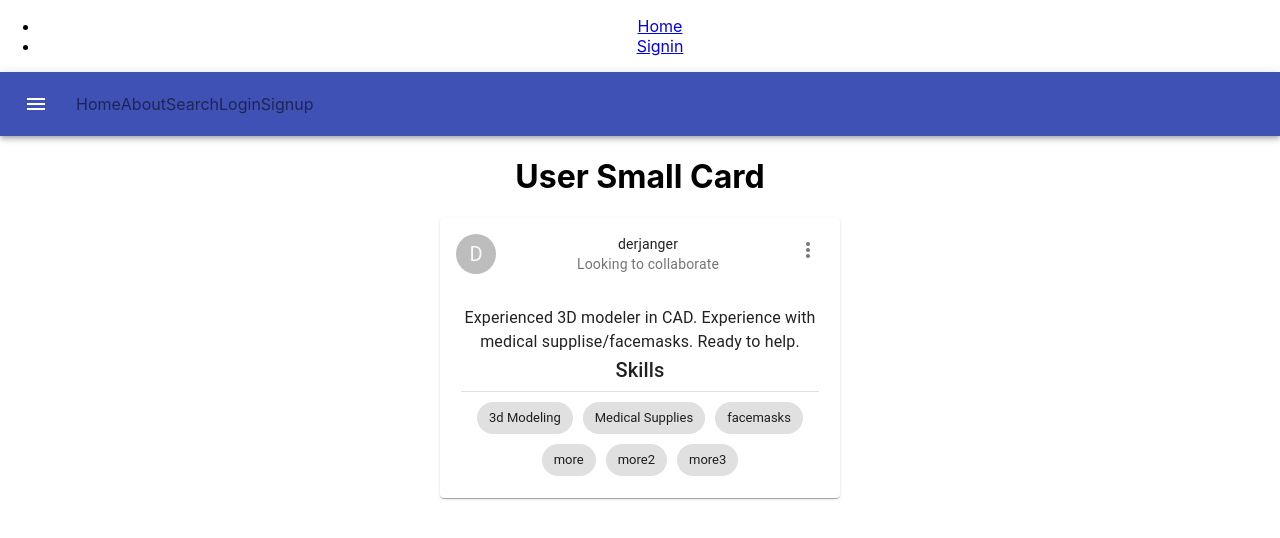
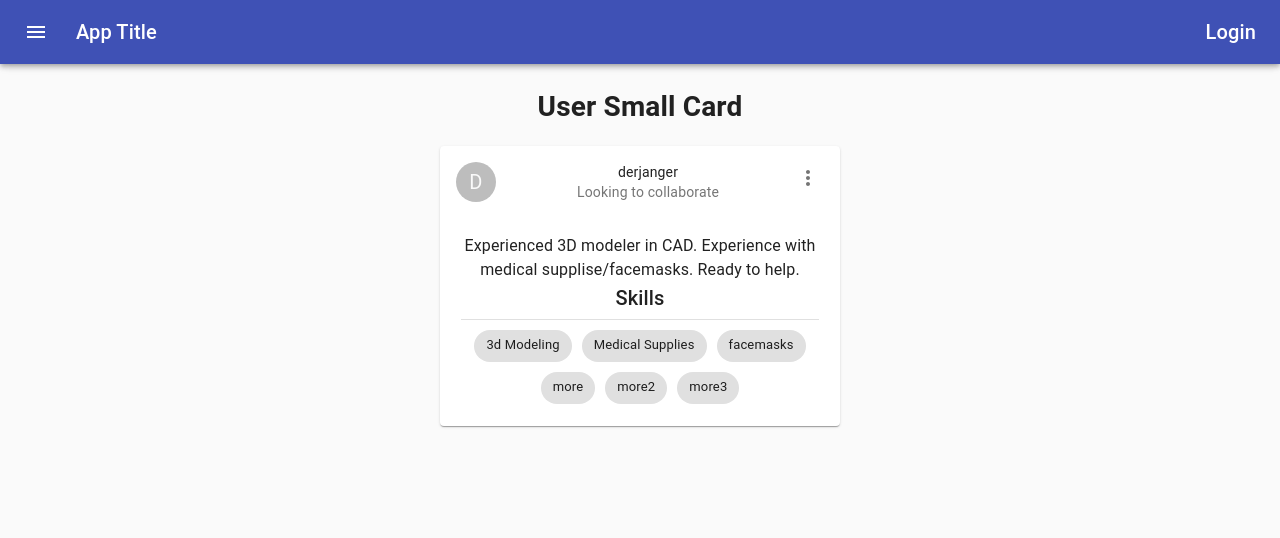
Before and after one commit to crowdsourcemedical/volunteer-database, a React (Create React App) app in the folder frontend/: page /storybook in a window 1280 px wide. Shown: the top 538 px of the page. Built offline with nearby package versions, Linux system fonts and the light colour scheme.

Commit message:
split out auth links from page links, move links into drawer component

```diff
--- a/frontend/src/components/navbar.js
+++ b/frontend/src/components/navbar.js
@@ -1,41 +1,154 @@
 import React from 'react';
-import { makeStyles } from '@material-ui/core/styles';
+import clsx from 'clsx';
+import { makeStyles, useTheme } from '@material-ui/core/styles';
+import Drawer from '@material-ui/core/Drawer';
+import CssBaseline from '@material-ui/core/CssBaseline';
 import AppBar from '@material-ui/core/AppBar';
 import Toolbar from '@material-ui/core/Toolbar';
-import Link from '@material-ui/core/Link';
+import List from '@material-ui/core/List';
+import Typography from '@material-ui/core/Typography';
+import Divider from '@material-ui/core/Divider';
 import IconButton from '@material-ui/core/IconButton';
 import MenuIcon from '@material-ui/icons/Menu';
-import { PAGE_LINKS_LIST } from '../constants.js';
+import ChevronLeftIcon from '@material-ui/icons/ChevronLeft';
+import ChevronRightIcon from '@material-ui/icons/ChevronRight';
+import ListItem from '@material-ui/core/ListItem';
+import ListItemText from '@material-ui/core/ListItemText';
+import Link from '@material-ui/core/Link';
+
+import { PAGE_LINKS_LIST, LOGIN_PAGE_LINK } from '../constants.js';
+
+const drawerWidth = 240;
+
+const ListItemLink = props => <ListItem button component="a" {...props} />;
 
 const useStyles = makeStyles(theme => ({
 	root: {
-		flexGrow: 1,
+		display: 'flex',
+	},
+	appBar: {
+		transition: theme.transitions.create(['margin', 'width'], {
+			easing: theme.transitions.easing.sharp,
+			duration: theme.transitions.duration.leavingScreen,
+		}),
+	},
+	appBarShift: {
+		width: `calc(100% - ${drawerWidth}px)`,
+		marginLeft: drawerWidth,
+		transition: theme.transitions.create(['margin', 'width'], {
+			easing: theme.transitions.easing.easeOut,
+			duration: theme.transitions.duration.enteringScreen,
+		}),
+	},
+	authLink: {
+		marginLeft: 'auto',
+		color: 'inherit',
 	},
 	menuButton: {
 		marginRight: theme.spacing(2),
 	},
-	title: {
+	hide: {
+		display: 'none',
+	},
+	drawer: {
+		width: drawerWidth,
+		flexShrink: 0,
+	},
+	drawerPaper: {
+		width: drawerWidth,
+	},
+	drawerHeader: {
+		display: 'flex',
+		alignItems: 'center',
+		padding: theme.spacing(0, 1),
+		// necessary for content to be below app bar
+		...theme.mixins.toolbar,
+		justifyContent: 'flex-end',
+	},
+	content: {
 		flexGrow: 1,
+		padding: theme.spacing(3),
+		transition: theme.transitions.create('margin', {
+			easing: theme.transitions.easing.sharp,
+			duration: theme.transitions.duration.leavingScreen,
+		}),
+		marginLeft: -drawerWidth,
+	},
+	contentShift: {
+		transition: theme.transitions.create('margin', {
+			easing: theme.transitions.easing.easeOut,
+			duration: theme.transitions.duration.enteringScreen,
+		}),
+		marginLeft: 0,
 	},
 }));
 
 const NavBar = () => {
 	const classes = useStyles();
+	const theme = useTheme();
+	const [open, setOpen] = React.useState(false);
+
+	const handleDrawerOpen = () => {
+		setOpen(true);
+	};
+
+	const handleDrawerClose = () => {
+		setOpen(false);
+	};
+
 	return (
 		<div className={classes.root}>
-			<AppBar position="static">
+			<CssBaseline />
+			<AppBar
+				position="fixed"
+				className={clsx(classes.appBar, {
+					[classes.appBarShift]: open,
+				})}
+			>
 				<Toolbar>
-					<IconButton edge="start" className={classes.menuButton} color="inherit" aria-label="menu">
+					<IconButton
+						color="inherit"
+						aria-label="open drawer"
+						onClick={handleDrawerOpen}
+						edge="start"
+						className={clsx(classes.menuButton, open && classes.hide)}
+					>
 						<MenuIcon />
 					</IconButton>
+					<Typography variant="h6" noWrap>
+						App Title
+					</Typography>
+					<Link href={LOGIN_PAGE_LINK.path} className={classes.authLink}>
+						<Typography variant="h6" noWrap>
+							{LOGIN_PAGE_LINK.name}
+						</Typography>
+					</Link>
+				</Toolbar>
+			</AppBar>
+			<Drawer
+				className={classes.drawer}
+				anchor="left"
+				open={open}
+				classes={{
+					paper: classes.drawerPaper,
+				}}
+			>
+				<div className={classes.drawerHeader}>
+					<IconButton onClick={handleDrawerClose}>
+						{theme.direction === 'ltr' ? <ChevronLeftIcon /> : <ChevronRightIcon />}
+					</IconButton>
+				</div>
+				<Divider />
+				<List>
 					{PAGE_LINKS_LIST &&
 						PAGE_LINKS_LIST.map(link => (
-							<Link color="textSecondary" href={link.path}>
-								{link.name}
-							</Link>
+							<ListItemLink href={link.path}>
+								<ListItemText primary={link.name} />
+							</ListItemLink>
 						))}
-				</Toolbar>
-			</AppBar>
+				</List>
+				<Divider />
+			</Drawer>
 		</div>
 	);
 };
--- a/frontend/src/constants.js
+++ b/frontend/src/constants.js
@@ -19,4 +19,4 @@ export const SIGNUP_PAGE_LINK = {
 	path: '/signup',
 };
 
-export const PAGE_LINKS_LIST = [HOME_PAGE_LINK, ABOUT_PAGE_LINK, SEARCH_PAGE_LINK, LOGIN_PAGE_LINK, SIGNUP_PAGE_LINK];
+export const PAGE_LINKS_LIST = [HOME_PAGE_LINK, ABOUT_PAGE_LINK, SEARCH_PAGE_LINK];
```
